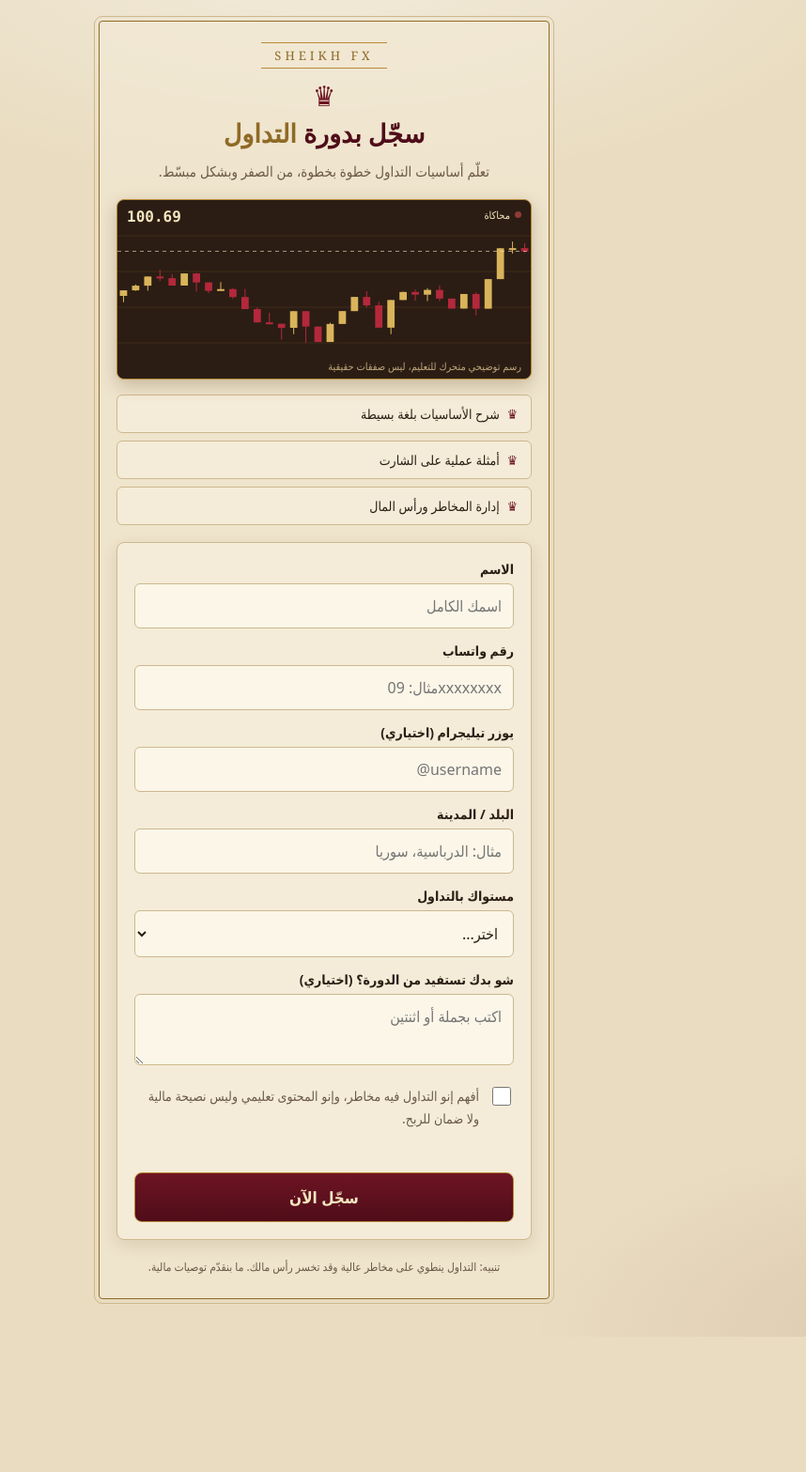
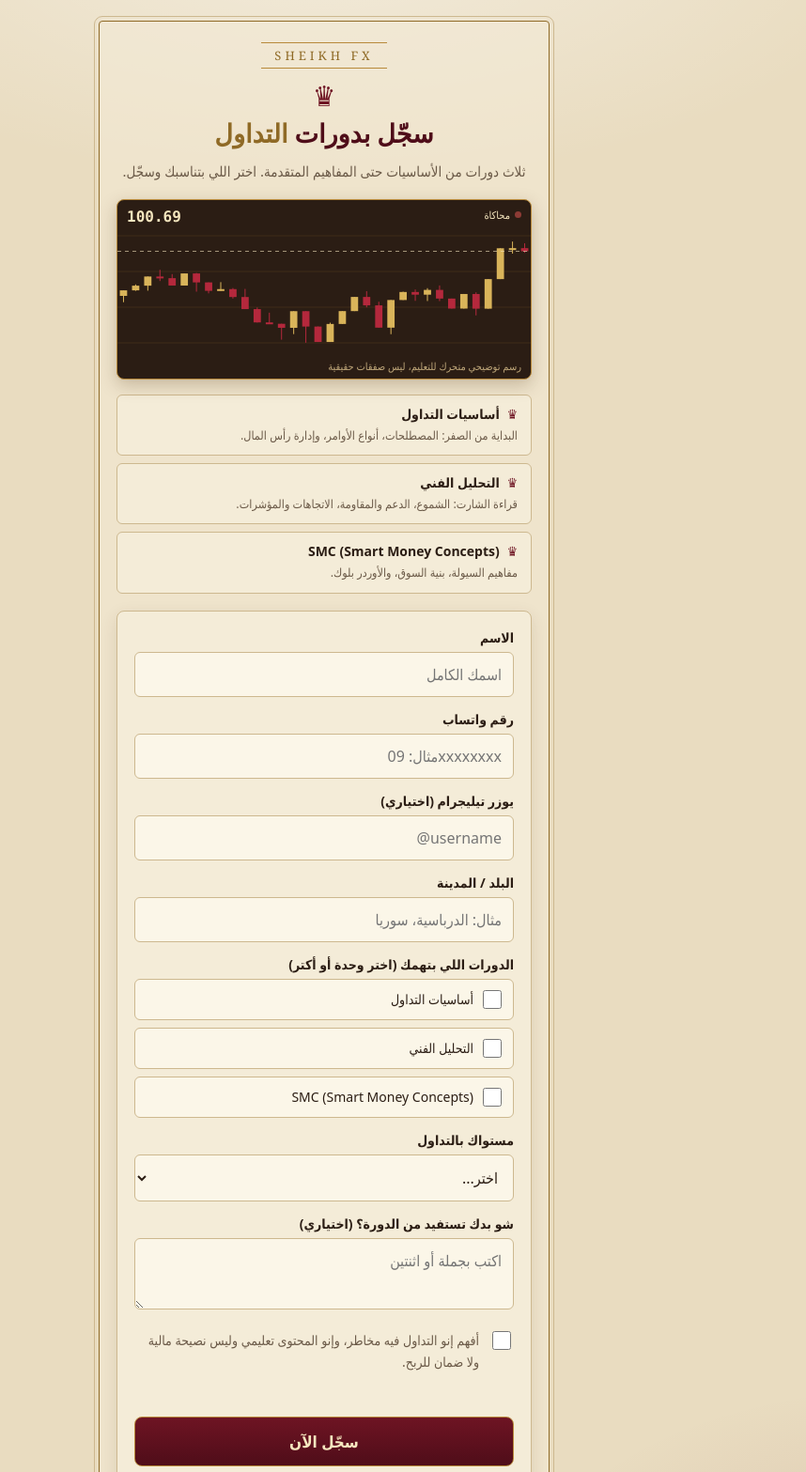
Before and after one commit to sheikhtrader/sheikhtrader.github.io, a plain HTML site: page index.html in a window 1280 px wide. Shown: the top 1567 px of the page at 94% size, without its empty margins (295-1153 px from the left). Before the commit the page ends 1423 px from the top, so only its background shows below. Drawn offline with Linux system fonts and the light colour scheme.

Commit message:
Add files via upload

```diff
--- a/index.html
+++ b/index.html
@@ -3,7 +3,7 @@
 <head>
 <meta charset="utf-8">
 <meta name="viewport" content="width=device-width, initial-scale=1">
-<title>Sheikh FX | التسجيل بالدورة</title>
+<title>Sheikh FX | التسجيل بالدورات</title>
 <style>
   :root{
     --parch:#e9dcc0; --parch2:#f4ecd8; --ink:#2b1d14; --muted:#6b5a48;
@@ -61,6 +61,11 @@
   .chart .live{position:absolute;top:8px;right:10px;font-size:11px;color:#f6e7bf;display:flex;align-items:center;gap:5px}
   .chart .live i{width:7px;height:7px;border-radius:50%;background:#d9534f;animation:blink 1.2s infinite}
   @keyframes blink{50%{opacity:.25}}
+  ul.points li small{display:block;color:var(--muted);font-size:12.5px;margin-top:3px;line-height:1.7}
+  .opts{display:grid;gap:8px}
+  label.opt{display:flex;gap:10px;align-items:center;background:#fbf6e8;border:1px solid var(--line);
+    border-radius:6px;padding:11px 12px;margin:0;font-weight:500;cursor:pointer}
+  label.opt input{width:20px;height:20px;flex:none;accent-color:var(--wine);margin:0}
 </style>
 </head>
 <body>
@@ -69,7 +74,7 @@
   <header>
     <div class="brand">SHEIKH FX</div>
     <div class="crown">♛</div>
-    <h1 id="title">سجّل بدورة <span>التداول</span></h1>
+    <h1 id="title">سجّل بدورات <span>التداول</span></h1>
     <p id="sub"></p>
     <div class="chart">
       <canvas id="cv"></canvas>
@@ -92,6 +97,9 @@
 
     <label for="country">البلد / المدينة</label>
     <input id="country" placeholder="مثال: الدرباسية، سوريا">
+
+    <label>الدورات اللي بتهمك (اختر وحدة أو أكتر)</label>
+    <div class="opts" id="opts"></div>
 
     <label for="level">مستواك بالتداول</label>
     <select id="level">
@@ -127,22 +135,25 @@
 /* ============ إعدادات الصفحة: عدّل هون ============ */
 const CONFIG = {
   TELEGRAM_USERNAME: "Muhamad_fx0",
-  COURSE_NAME: "دورة التداول للمبتدئين",
+  BRAND: "Sheikh Trader",
   TITLE_WORD: "التداول",
-  SUBTITLE: "تعلّم أساسيات التداول خطوة بخطوة، من الصفر وبشكل مبسّط.",
-  POINTS: [
-    "شرح الأساسيات بلغة بسيطة",
-    "أمثلة عملية على الشارت",
-    "إدارة المخاطر ورأس المال"
+  SUBTITLE: "ثلاث دورات من الأساسيات حتى المفاهيم المتقدمة. اختر اللي بتناسبك وسجّل.",
+  COURSES: [
+    {name: "أساسيات التداول", desc: "البداية من الصفر: المصطلحات، أنواع الأوامر، وإدارة رأس المال."},
+    {name: "التحليل الفني", desc: "قراءة الشارت: الشموع، الدعم والمقاومة، الاتجاهات والمؤشرات."},
+    {name: "SMC (Smart Money Concepts)", desc: "مفاهيم السيولة، بنية السوق، والأوردر بلوك."}
   ]
 };
 /* ================================================== */
 
-const esc = s => String(s).replace(/</g,"&lt;");
+const esc = s => String(s).replace(/</g,"&lt;").replace(/"/g,"&quot;");
 const $ = id => document.getElementById(id);
-$("points").innerHTML = CONFIG.POINTS.map(p => "<li>" + esc(p) + "</li>").join("");
+$("points").innerHTML = CONFIG.COURSES.map(c =>
+  "<li><b>" + esc(c.name) + "</b><small>" + esc(c.desc) + "</small></li>").join("");
+$("opts").innerHTML = CONFIG.COURSES.map(c =>
+  '<label class="opt"><input type="checkbox" name="course" value="' + esc(c.name) + '"> ' + esc(c.name) + "</label>").join("");
 $("sub").textContent = CONFIG.SUBTITLE;
-$("title").innerHTML = "سجّل بدورة <span>" + esc(CONFIG.TITLE_WORD) + "</span>";
+$("title").innerHTML = "سجّل بدورات <span>" + esc(CONFIG.TITLE_WORD) + "</span>";
 
 let msg = "";
 
@@ -158,12 +169,15 @@ $("form").addEventListener("submit", e => {
   if (name.length < 2) return fail("اكتب اسمك");
   if (phone.replace(/\D/g,"").length < 8) return fail("اكتب رقم واتساب صحيح");
   if (!country) return fail("اكتب بلدك أو مدينتك");
+  const courses = [...document.querySelectorAll('input[name="course"]:checked')].map(x => x.value);
+  if (!courses.length) return fail("اختر دورة وحدة على الأقل");
   if (!level) return fail("اختر مستواك");
   if (!$("agree").checked) return fail("لازم توافق على تنبيه المخاطر");
   $("err").textContent = "";
 
   msg = [
-    "طلب تسجيل: " + CONFIG.COURSE_NAME,
+    "طلب تسجيل - " + CONFIG.BRAND,
+    "الدورات: " + courses.join("، "),
     "الاسم: " + name,
     "واتساب: " + phone,
     "تيليجرام: " + (tg || "-"),
```
